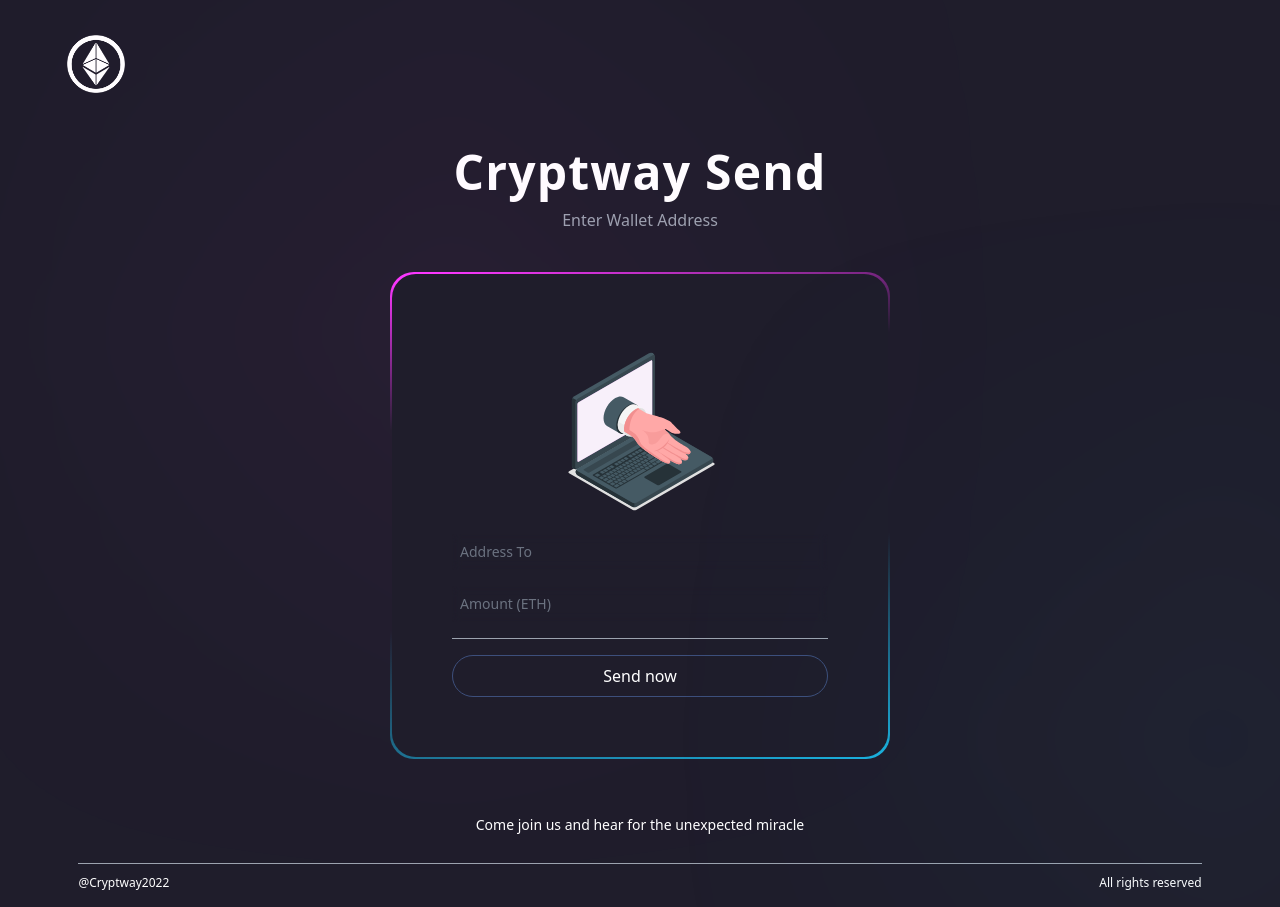
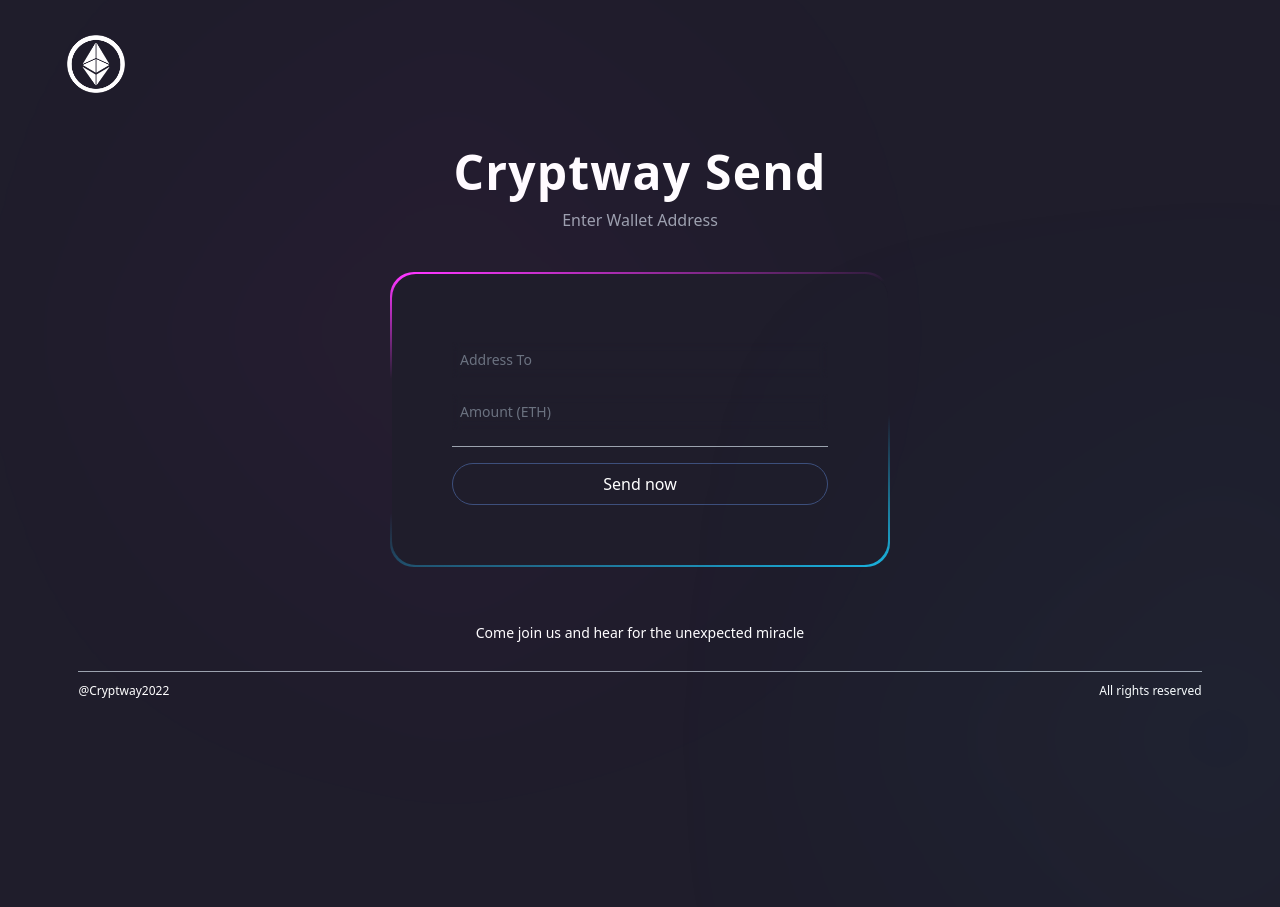
Before and after one commit to cryptway/Cryptway-Base-App, a React (Vite) app: page /send in a window 1280 px wide. After the commit the page ends 800 px from the top, so only its background shows below. Built offline with nearby package versions, Linux system fonts and the light colour scheme.

Commit message:
img rmed

```diff
--- a/src/components/Send.jsx
+++ b/src/components/Send.jsx
@@ -1,7 +1,6 @@
 import React, { useContext } from "react";
 import { TransactionContext } from "../context/TransactionContext";
 import { Loader } from ".";
-import eth from "../../images/send-eth.svg";
 const companyCommonStyles = "min-h-[70px] sm:px-0 px-2 sm:min-w-[120px] flex justify-center items-center border-[0.5px] border-gray-400 text-sm font-light text-white";
 
 const Input = ({ placeholder, name, type, value, handleChange }) => (
@@ -29,15 +28,14 @@ const Send = () => {
   };
 
   return (
-    <div className="flex-1 flex justify-start   items-center flex-col w-full p-5">
+    <div className="flex-1 flex justify-start   items-center flex-col w-full p-5 animate-slide-in">
     <h1 className="text-white font-poppins font-black text-5xl tracking-wide">Cryptway Send</h1>
     <p className="text-gray-400	 font-poppins font-medium mt-3 text-base">Enter   Wallet Address</p>
     <div className="mt-10 w-full flex justify-center">
       <div className="relative md:max-w-[700px] md:min-w-[500px] min-w-full max-w-full gradient-border p-[2px] rounded-3xl">
-        <div className="pink_gradient" />
+        <div className="pink_gradient animate-pulse" />
         <div className="w-full  bg-[#1F1D2B] backdrop-blur-[4px] rounded-3xl shadow-card flex p-10">
            <div className="p-5   w-full flex flex-col justify-start items-center ">
-         <img src={eth}  className="w-48" alt="" />
         <Input placeholder="Address To"  className="block w-full p-4 rounded-lg   bg-gray-700  border-black  placeholder-gray-400 text-white focus:ring-blue-500  focus:border-blue-500" name="addressTo" type="text" handleChange={handleChange} />
             <Input className="text-white w-full mt-2 border-[1px] p-2 border-[#3d4f7c] hover:bg-[#3d4f7c] rounded-full " placeholder="Amount (ETH)" name="amount" type="number" handleChange={handleChange} />
             <div className="h-[1px] w-full bg-gray-400 my-2" />
```
